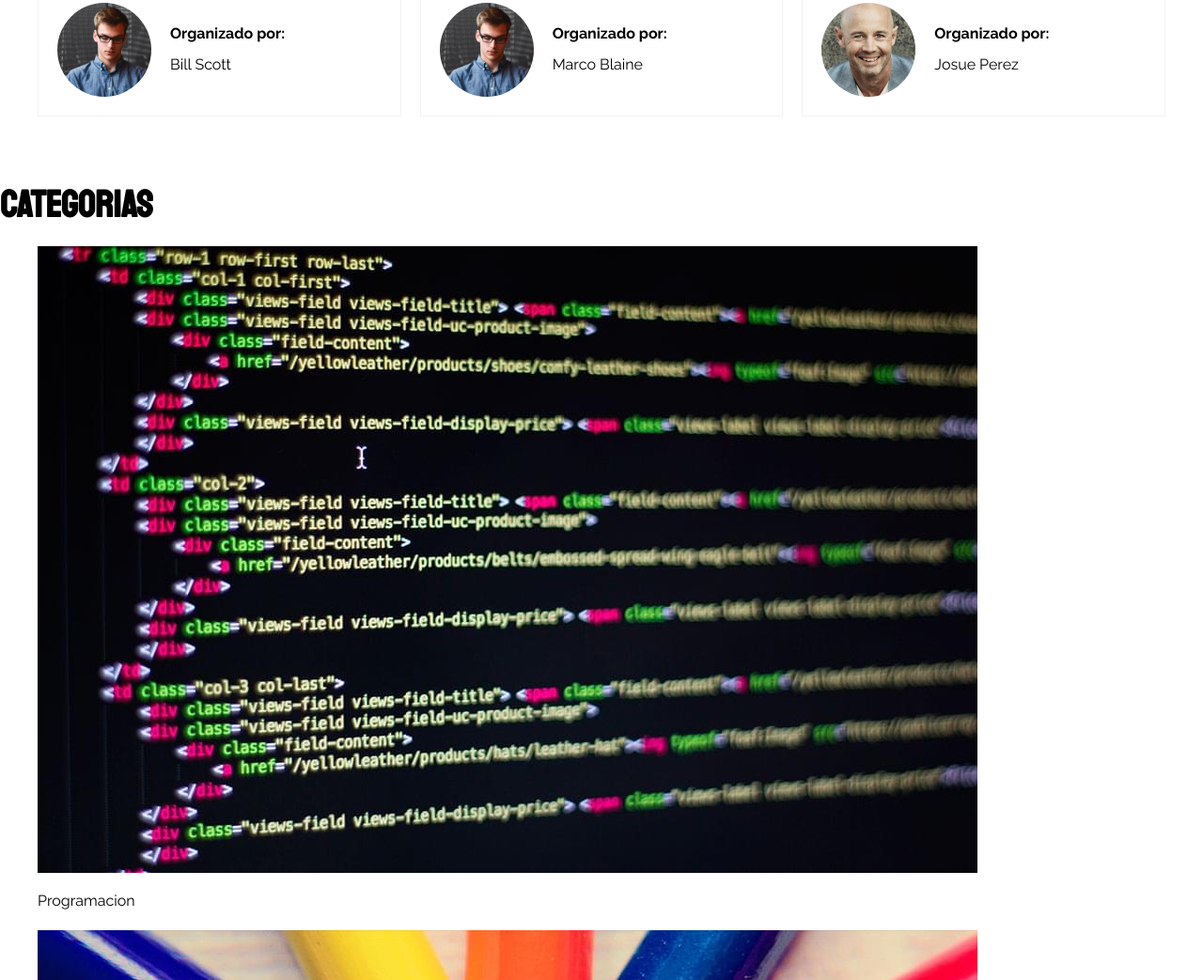
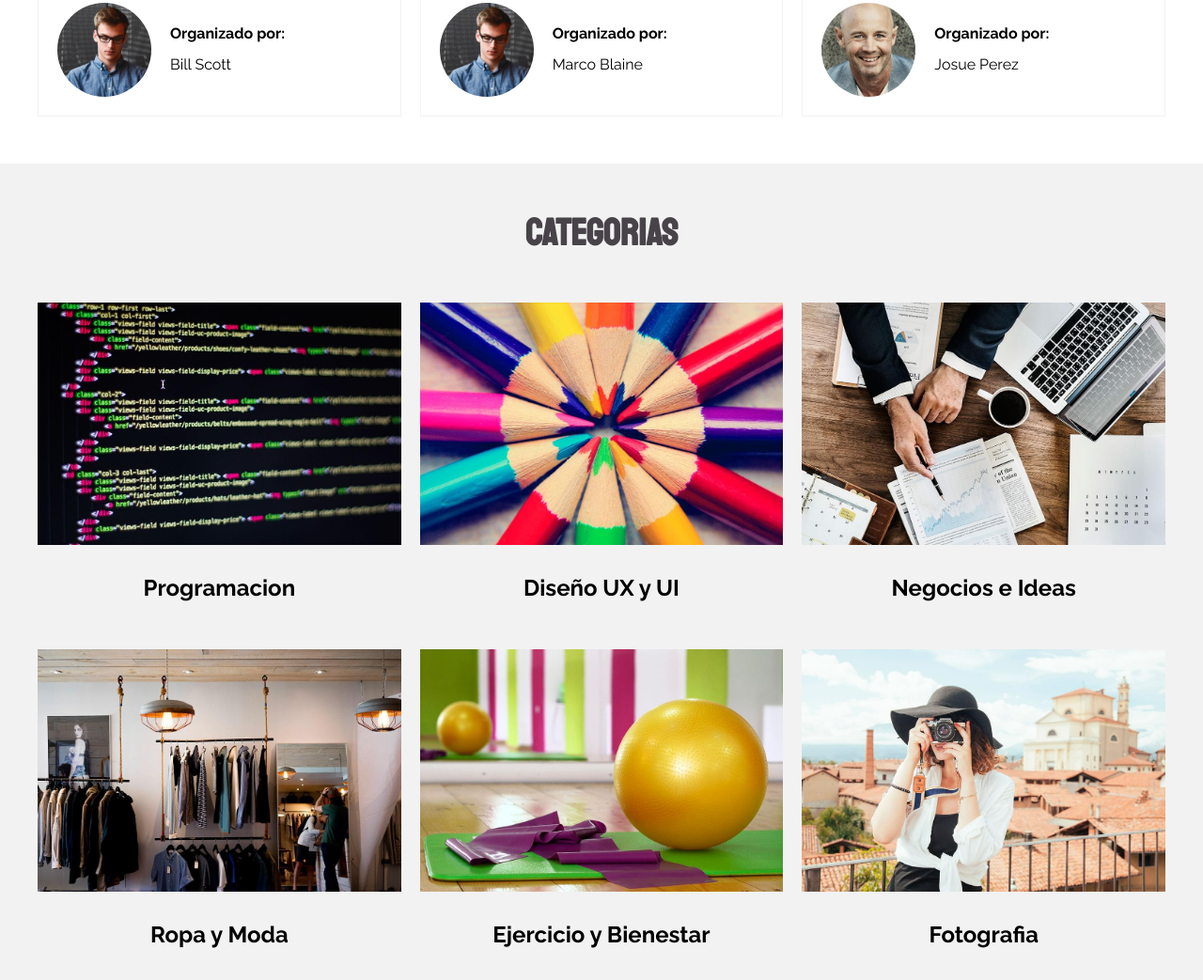
Before and after one commit to xandro2021/Meeti01, a website: page index.html in a window 1280 px wide. Shown: the part 1421-2464 px from the top of the page at 94% size. Drawn offline with Linux system fonts and the light colour scheme.

Commit message:
Finish style in categorias

```diff
--- a/index.html
+++ b/index.html
@@ -131,7 +131,7 @@
     <section class="categorias">
         <h2 class="categorias__heading">Categorias</h2>
 
-        <ul class="categoria__grid contenedor">
+        <ul class="categorias__grid contenedor">
 
             <li class="categoria">
                 <img class="categoria__imagen" alt="imagen categoria" src="build/img/categoria_1.jpg" />
--- /dev/null
+++ b/src/scss/ui/contenido/_categorias.scss
@@ -0,0 +1,33 @@
+@use "base/variables" as v;
+@use "base/mixins" as m;
+
+.categorias {
+    background-color: v.$grisClaro;
+    padding: 5rem 0;
+
+    &__heading {
+        @include m.heading;
+    }
+
+    &__grid {
+        margin-top: 5rem;
+
+        @include m.grid(1, 4rem);
+
+        @include m.tablet {
+            @include m.grid(2, 2rem);
+        }
+
+        @include m.desktop {
+            @include m.grid(3, 2rem);
+        }
+    }
+}
+
+.categoria {
+    &__nombre {
+        font-size: 2.4rem;
+        font-weight: 700;
+        text-align: center;
+    }
+}
--- a/src/scss/ui/contenido/_index.scss
+++ b/src/scss/ui/contenido/_index.scss
@@ -1,3 +1,4 @@
 @forward "hero";
 @forward "busqueda";
 @forward "eventos";
+@forward "categorias";
```
Also changed, not shown: build/css/app.css, 1 other file.
